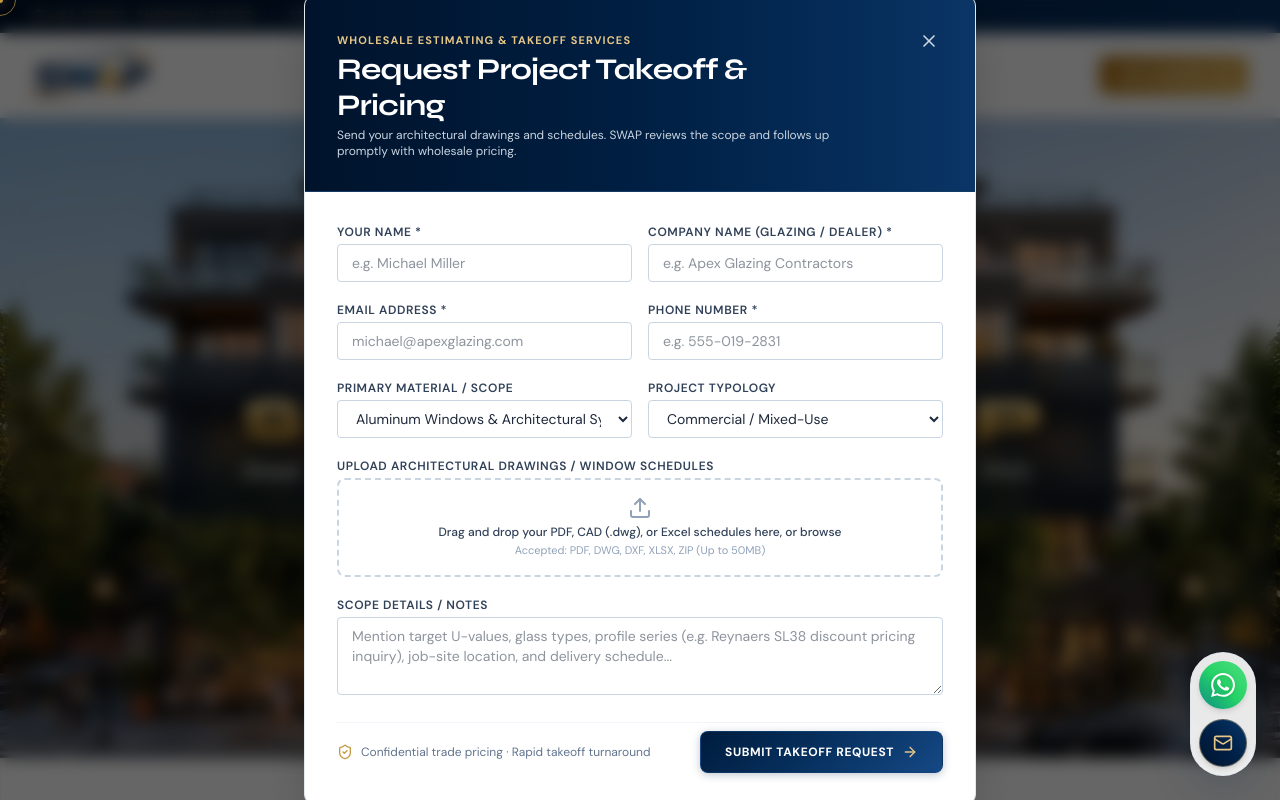
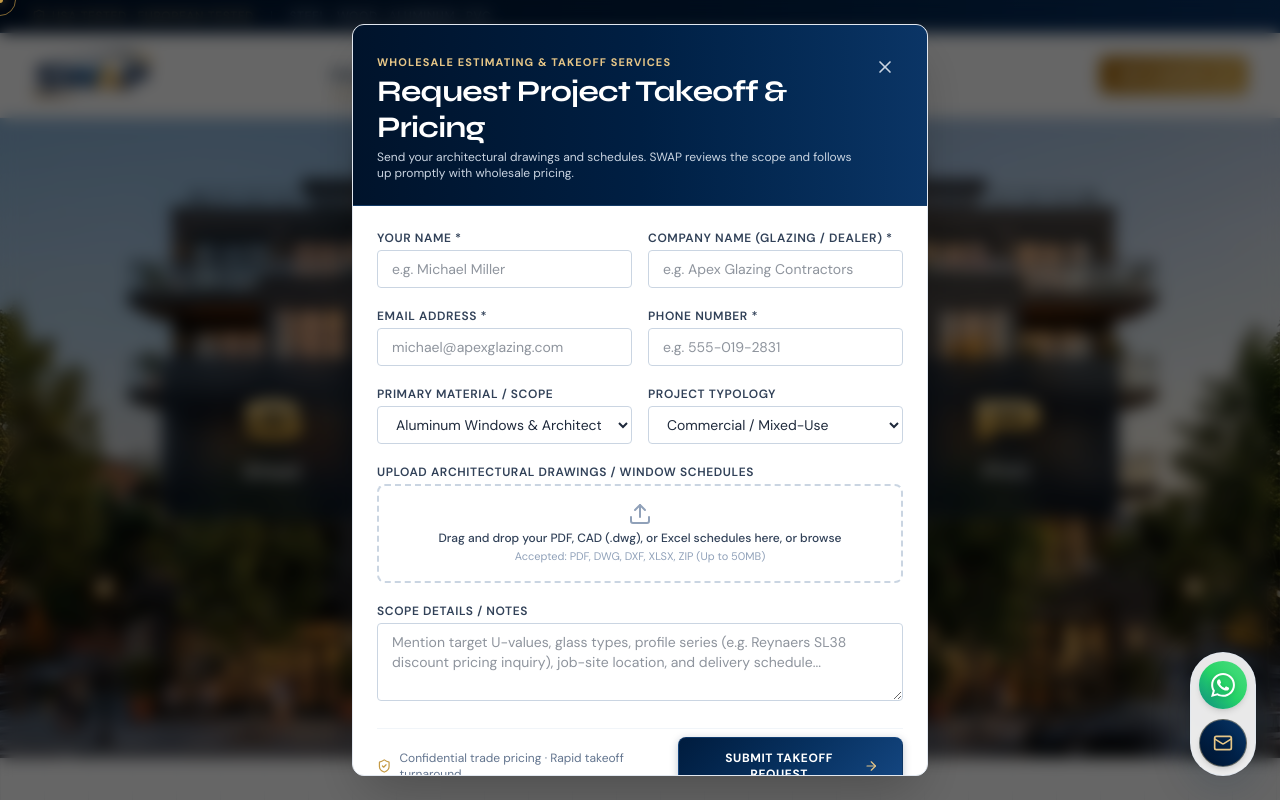
Before and after one commit to rohitchauhan108/Swap2, a Next.js app: page / in a window 1280 px wide. Both pictures are taken after a click on the button "GET A QUOTE". Shown: the top 800 px of the page. Built offline with nearby package versions, Linux system fonts and the light colour scheme.

Commit message:
form size udpated in the site

```diff
--- a/components/QuoteModal.jsx
+++ b/components/QuoteModal.jsx
@@ -74,10 +74,10 @@ export default function QuoteModal({ isOpen, onClose, initialSystem = '' }) {
   };
 
   return (
-    <div className="fixed inset-0 z-50 overflow-y-auto bg-black/60 backdrop-blur-sm flex items-center justify-center p-4 sm:p-6 animate-in fade-in duration-200">
-      <div className="relative w-full max-w-2xl bg-white rounded-xl shadow-2xl border border-slate-200 overflow-hidden my-8">
+    <div className="fixed inset-0 z-50 overflow-y-auto bg-black/60 backdrop-blur-sm flex items-center justify-center p-2 sm:p-6 animate-in fade-in duration-200">
+      <div className="relative flex max-h-[calc(100dvh-1rem)] w-full max-w-xl flex-col overflow-hidden rounded-xl border border-slate-200 bg-white shadow-2xl sm:max-h-[calc(100dvh-3rem)]">
         {/* Modal Header with SWAP Logo Gradient */}
-        <div className="bg-gradient-to-r from-[#00132B] via-[#001F43] to-[#0B3566] text-white p-6 sm:p-8 flex items-start justify-between relative border-b border-[#143B66]">
+        <div className="flex shrink-0 items-start justify-between border-b border-[#143B66] bg-gradient-to-r from-[#00132B] via-[#001F43] to-[#0B3566] p-4 text-white sm:p-6">
           <div className="space-y-1 max-w-lg">
             <span className="text-[11px] font-bold uppercase tracking-widest text-[#E6C687]">
               Wholesale Estimating & Takeoff Services
@@ -91,15 +91,15 @@ export default function QuoteModal({ isOpen, onClose, initialSystem = '' }) {
           </div>
           <button
             onClick={onClose}
-            className="text-slate-300 hover:text-white p-1 rounded-lg hover:bg-white/10 transition-colors"
+            className="shrink-0 rounded-lg p-2 text-slate-300 transition-colors hover:bg-white/10 hover:text-white"
             aria-label="Close modal"
           >
-            <X className="w-5 h-5" />
+            <X className="h-5 w-5" />
           </button>
         </div>
 
         {/* Modal Body */}
-        <div className="p-6 sm:p-8">
+        <div className="min-h-0 overflow-y-auto p-4 sm:p-6">
           {submitted ? (
             <div className="text-center py-8 space-y-6 animate-in zoom-in-95 duration-200">
               <div className="w-16 h-16 bg-emerald-50 text-emerald-600 rounded-full flex items-center justify-center mx-auto">
```
